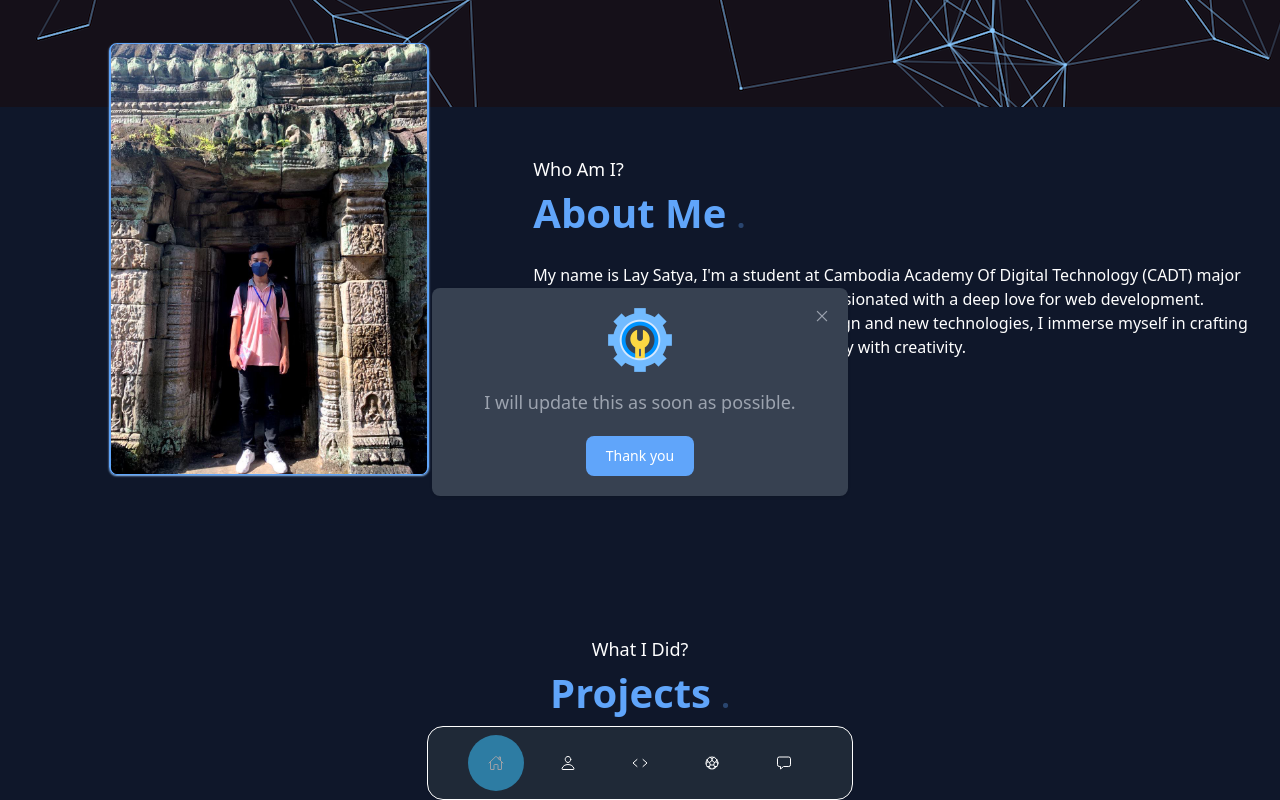
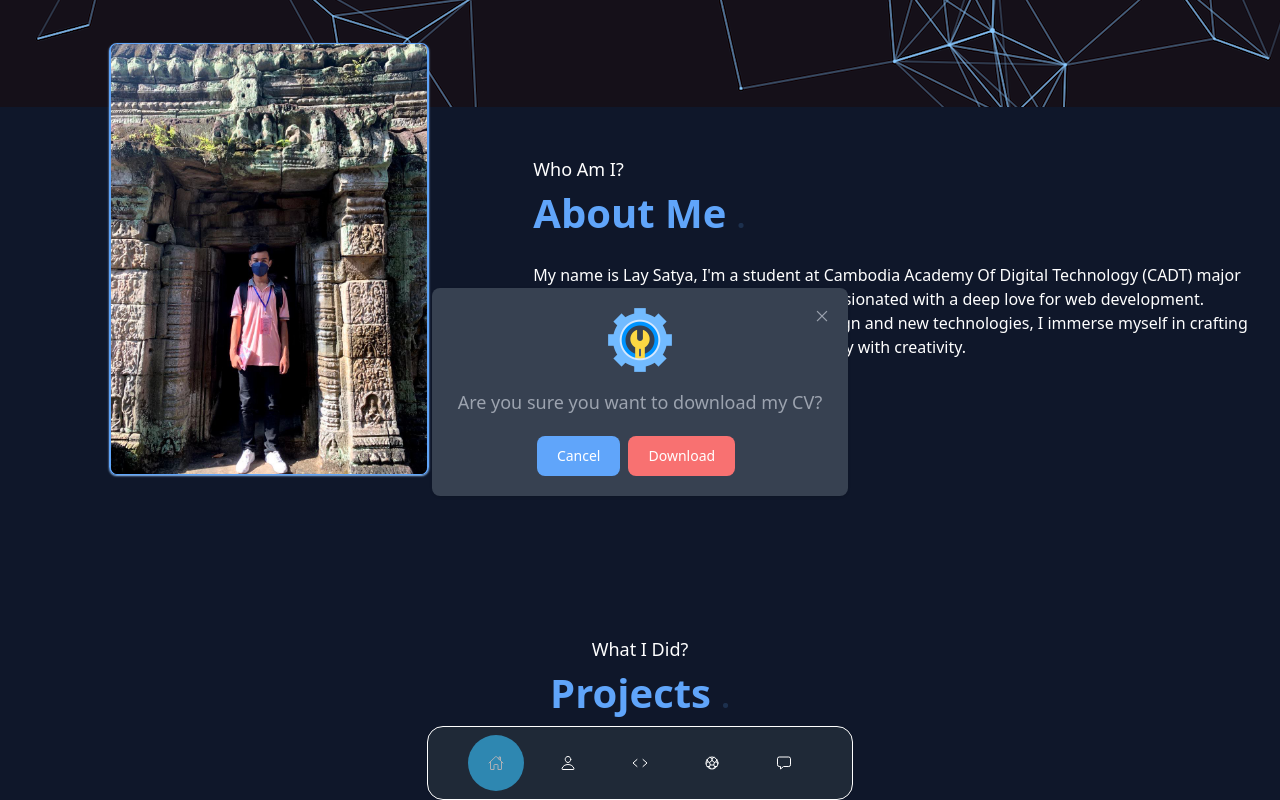
Before and after one commit to LaySatya/satyalay08, a React (Create React App) app: page / in a window 1280 px wide. Both pictures are taken after a click on the button "Download CV". Shown: the part 693-1493 px from the top of the page. Built offline with nearby package versions, Linux system fonts and the light colour scheme.

Commit message:
add-e-commerce-projecct

```diff
--- a/src/components/popup.jsx
+++ b/src/components/popup.jsx
@@ -1,6 +1,6 @@
 import { useState } from "react";
+import CV from "../assets/cv/LaySatya-CV.pdf";
 import RepairIMG from "../assets/images/repair.png";
-
 function PopUp() {
     const [isOpen , setIsOpen] = useState(false);
     const [showAnimate , setShowAnimate] = useState("");
@@ -32,19 +32,20 @@ function PopUp() {
                                 <i className="ri-close-large-fill"></i>
                                 <span className="sr-only">Close modal</span>
                             </button>
-                            <div className="p-4 md:p-5 text-center">
+                            <div className="p-4 md:p-5 text-center z-50">
 
                                 <img src={RepairIMG} className="h-16 mx-auto mb-4" alt="under maintain"/>
                                 <h3 className="mb-5 text-lg font-normal text-gray-500 dark:text-gray-400">
-                                    I will update this as soon as possible.
+                                    Are you sure you want to download my CV?
                                 </h3>
                                 <button onClick={()=> closeModal()}
                                     data-modal-hide="popup-modal"
                                     type="button"
                                     className="text-white bg-blue-400 hover:bg-blue-800 focus:ring-4 focus:outline-none focus:ring-blue-300 dark:focus:ring-blue-800 font-medium rounded-lg text-sm inline-flex items-center px-5 py-2.5 text-center"
                                 >
-                                    Thank you
+                                    Cancel
                                 </button>
+                                <a href={CV} className="text-white mx-2 bg-red-400 hover:bg-red-500 focus:ring-4 focus:outline-none focus:ring-red-300 dark:focus:ring-red-500 font-medium rounded-lg text-sm inline-flex items-center px-5 py-2.5 text-center" download={true}>Download</a>
                                 {/* <button
                                     data-modal-hide="popup-modal"
                                     type="button"
--- a/src/layouts/projects.jsx
+++ b/src/layouts/projects.jsx
@@ -1,6 +1,7 @@
 import { useState } from 'react';
 import { Fade } from 'react-awesome-reveal';
 import Dashboard from '../assets/images/dashboard-project.png';
+import Ecommerce from '../assets/images/e-commerce.png';
 import FA from '../assets/images/FA-project.png';
 import Fmansgram from '../assets/images/fmansgram-project.png';
 import FoodApp from '../assets/images/food-app-project.png';
@@ -12,6 +13,14 @@ import ToDoList from '../assets/images/todolist.png';
 function Projects(){
     // diplay and search the projects
     const projects = [
+        {
+            image: Ecommerce,
+            url: 'https://github.com/LaySatya/PHP_CADT_Project/tree/master/Admin',
+            title: "E-commerce website",
+            type: 'Web Development',
+            language: 'PHP,MYSQL',
+            animate: 'right'
+        },
         {
             image: FoodPanda,
             url: 'https://foodpanda-kappa.vercel.app/',
```
Also changed, not shown: src/assets/images/e-commerce.png (added), 1 other file (tests, documents, lock files or other folders).
